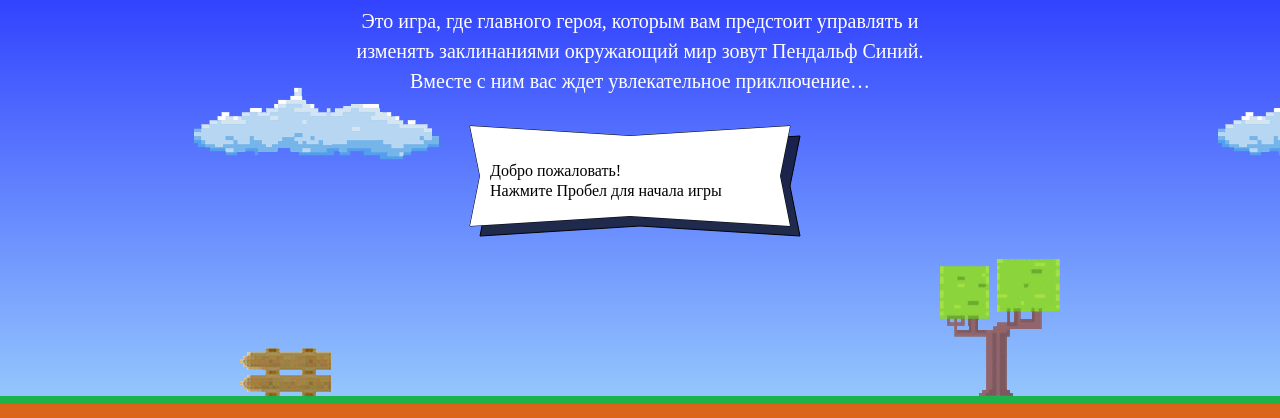
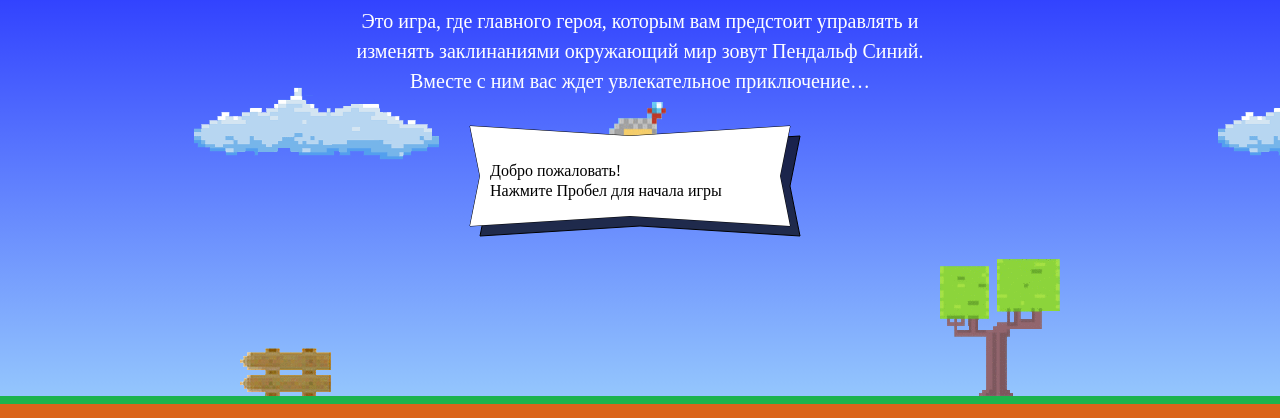
Before and after one commit to grandmaus/198062-code-and-magick, a website: page index.html in a window 1280 px wide. Shown: the part 203-621 px from the top of the page. Drawn offline with Linux system fonts and the light colour scheme; a web font is replaced by a local one.

Commit message:
Внес правки в первое задание

```diff
--- a/index.html
+++ b/index.html
@@ -174,24 +174,24 @@
 </template>
 
 <script>
-  var fireballSize = 22;
+  var FIREBALL_SIZE = 22;
+  var WIZARD_SPEED = 3;
+  var WIZARD_WIDTH = 70;
+
   var getFireballSpeed = function(left) {
     return left ? 5 : 2;
   }
 
-  var wizardSpeed = 3;
-  var wizardWidth = 70;
-
   var getWizardHeight = function() {
-    return wizardWidth * 1.337;
+    return WIZARD_WIDTH * 1.337;
   }
 
   var getWizardX = function(width) {
-    return width / 2 - wizardWidth / 2;
+    return ((width - WIZARD_WIDTH) / 2);
   }
 
   var getWizardY = function(height) {
-    return -height / 3 * 2;
+    return (height / 3) - getWizardHeight();
   }
 </script>
 <script src="./js/game.js"></script>
```
